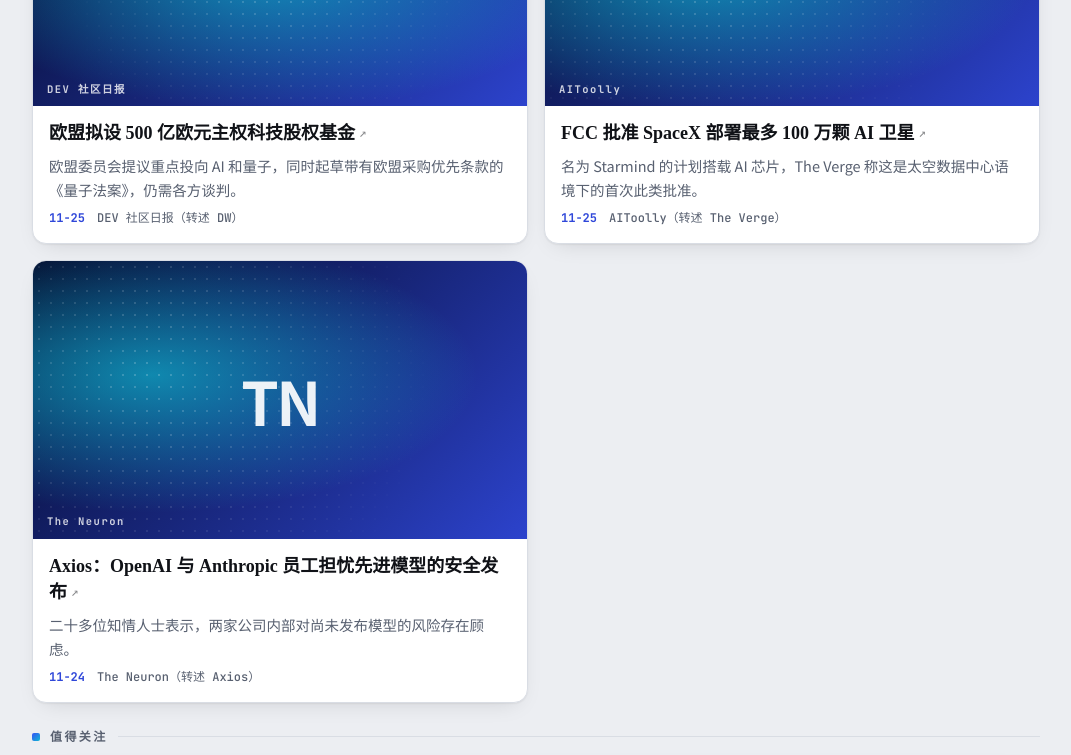
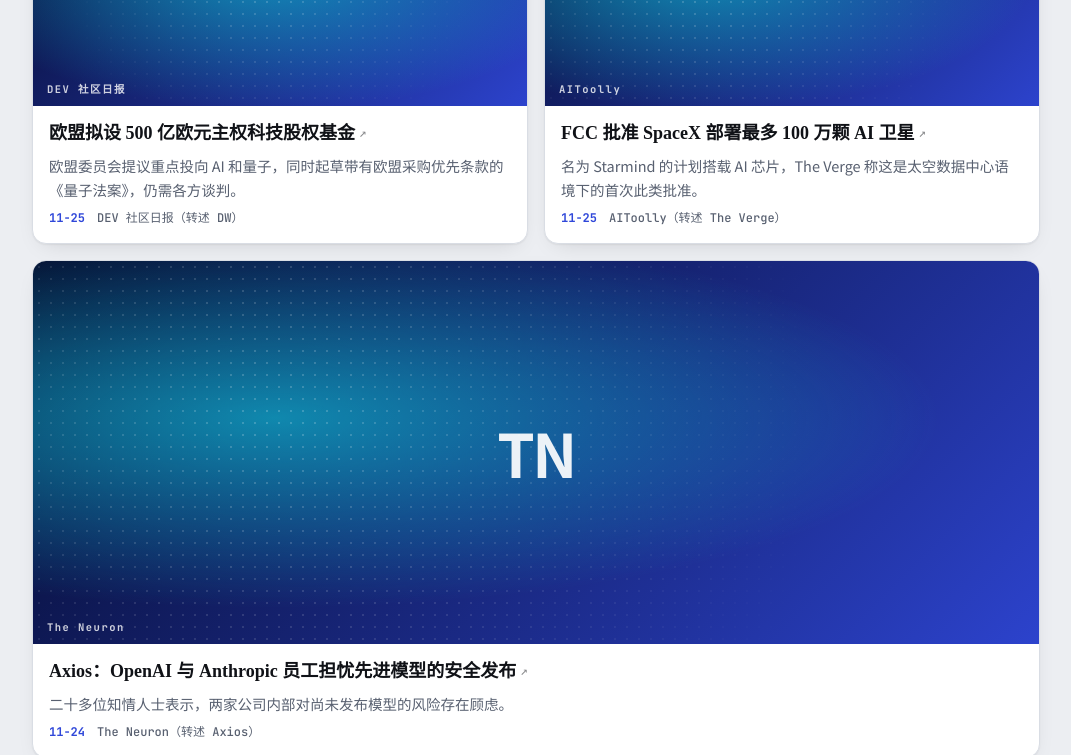
Before and after one commit to mizepeng/daily-digest, a plain HTML site: page index.html in a window 1280 px wide. Shown: the part 4877-5632 px from the top of the page, without its empty margins (104-1175 px from the left). Drawn offline with Linux system fonts and the light colour scheme; a web font is replaced by a local one.

Commit message:
Widen an odd last headline card; allow ?theme= for checking colours
Co-Authored-By: Claude Opus 5.5 <noreply@anthropic.com>

```diff
--- a/index.html
+++ b/index.html
@@ -237,6 +237,8 @@ a.card:hover .media img, a.lead:hover .media img { transform: scale(1.04); }
   box-shadow: var(--shadow); transition: transform .25s ease;
 }
 .card:hover { transform: translateY(-3px); }
+.grid > .card:last-child:nth-child(odd) { grid-column: 1 / -1; }
+.grid > .card:last-child:nth-child(odd) .media { aspect-ratio: 21 / 8; }
 .card .body { padding: 14px 16px 16px; display: grid; gap: 8px; align-content: start; }
 .card h3 { margin: 0; font: 700 18px/1.45 var(--f-head); text-wrap: pretty; }
 .card p { margin: 0; color: var(--muted); font-size: 14.5px; line-height: 1.65; }
@@ -278,6 +280,7 @@ footer p { margin: 0; }
 
 @media (max-width: 680px) {
   .grid, .blist { grid-template-columns: minmax(0, 1fr); }
+  .grid > .card:last-child:nth-child(odd) .media { aspect-ratio: 16 / 9; }
   .heads { grid-template-columns: minmax(0, 1fr); }
   .lead .media { aspect-ratio: 4 / 3; }
   .nrow .thumb { width: 88px; }
@@ -341,6 +344,8 @@ footer p { margin: 0; }
 
 <script>
 (function () {
+  var forced = (location.search.match(/[?&]theme=(dark|light)\b/) || [])[1];
+  if (forced) document.documentElement.setAttribute("data-theme", forced);
   var SECTIONS = [
     { id: "games", name: "游戏", en: "GAMES", kick: "CHANNEL 01 · PC 为主", ghost: "PLAY" },
     { id: "ai", name: "AI", en: "AI", kick: "CHANNEL 02 · 模型 · 产品 · 研究", ghost: "AI" }
```
